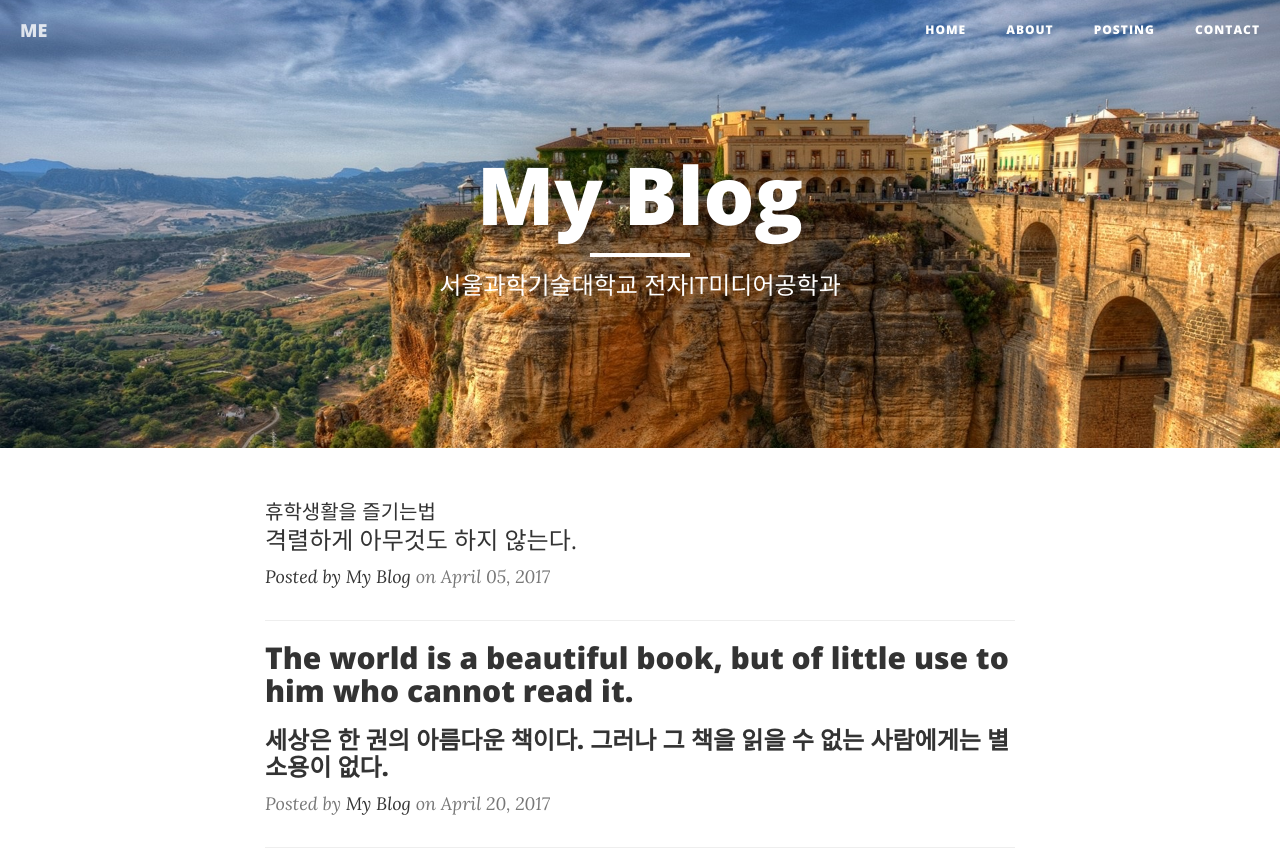
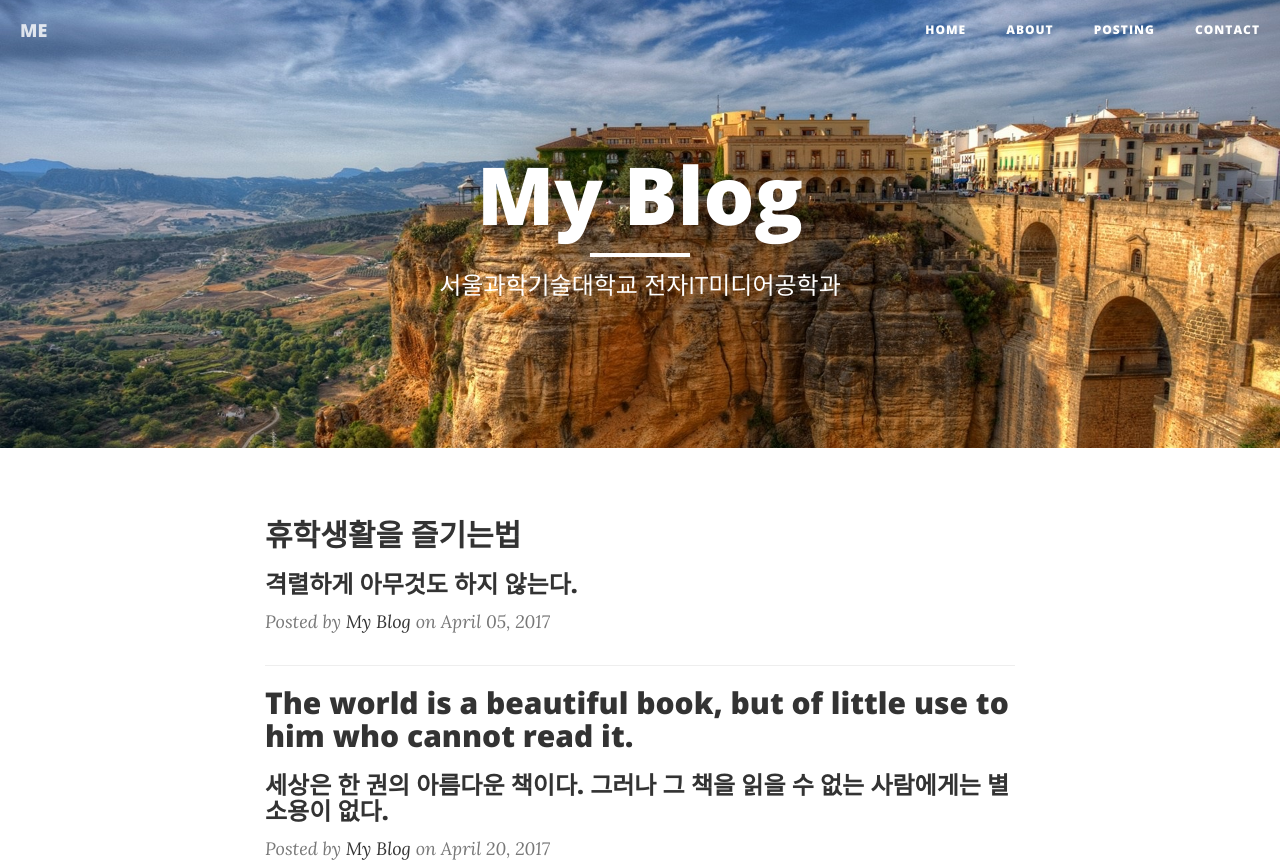
Before and after one commit to HanSolll/HanSolll.github.io, a website: page index.html in a window 1280 px wide. Shown: the top 865 px of the page. Drawn offline with nearby package versions, Linux system fonts and the light colour scheme.

Commit message:
five commit

```diff
--- a/index.html
+++ b/index.html
@@ -89,8 +89,8 @@
         <div class="row">
             <div class="col-lg-8 col-lg-offset-2 col-md-10 col-md-offset-1">
                 <div class="post-preview">
-                    <a href="post.html">
 
+                        <h2 class="post-title">
                             휴학생활을 즐기는법
                         </h2>
                         <h3 class="post-subtitle">
```
